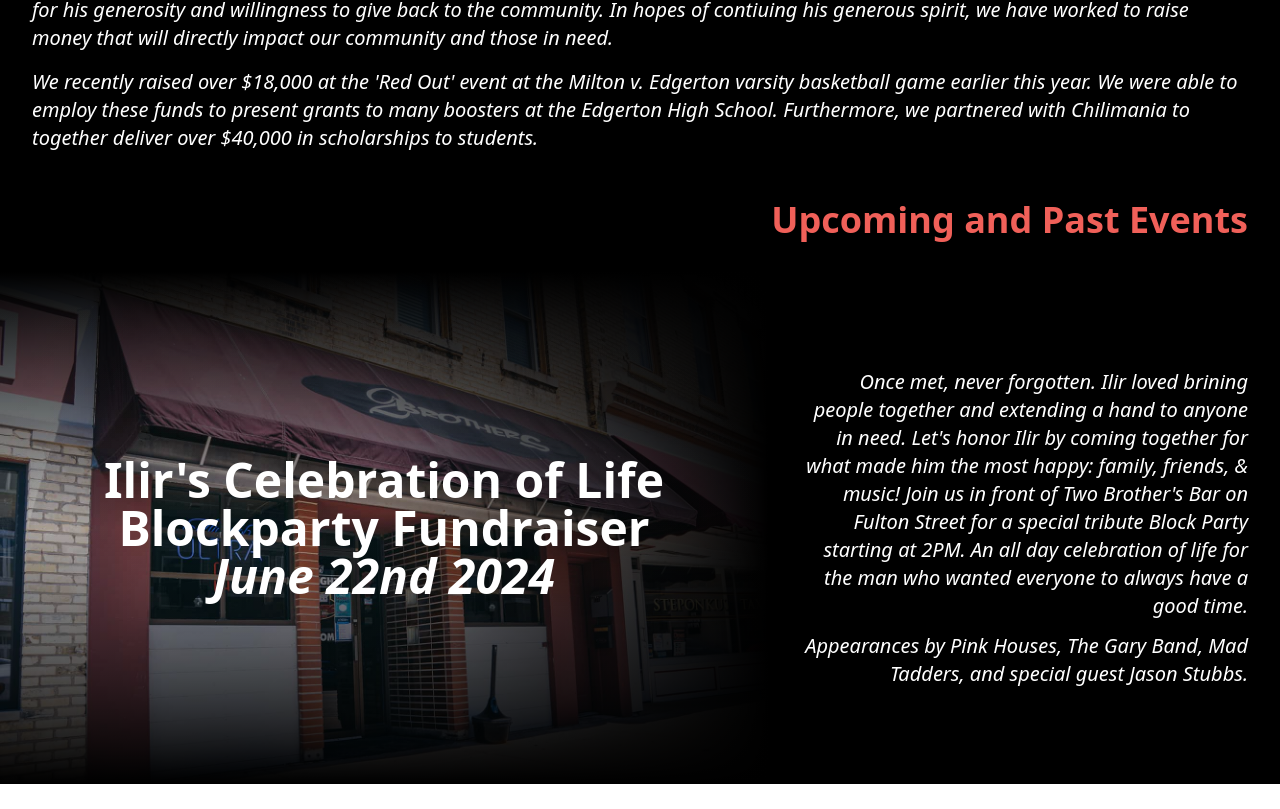
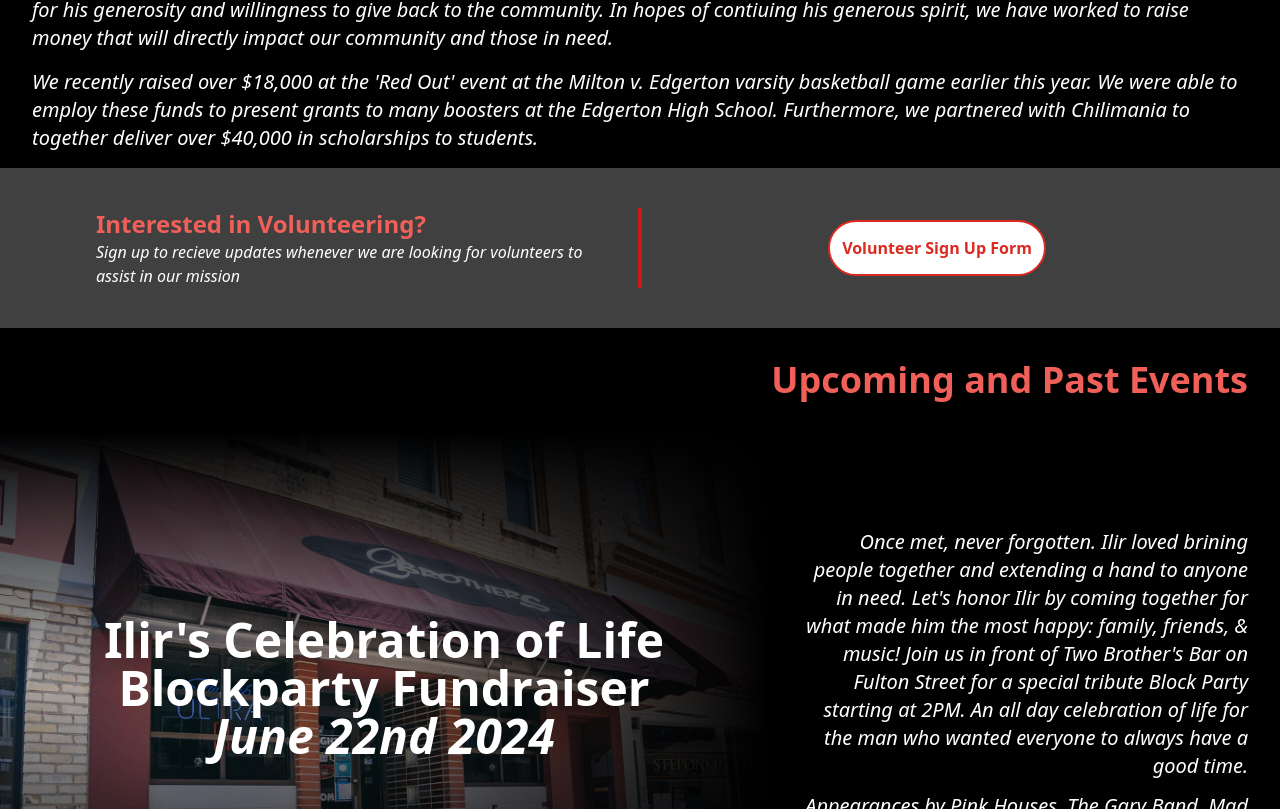
Before and after one commit to banushi-a/ilirs-giving-heart-foundation, a Next.js app: page / in a window 1280 px wide. Shown: the part 1070-1879 px from the top of the page. Before the commit the page ends 1854 px from the top, so only its background shows below. Built offline with nearby package versions, Linux system fonts and the light colour scheme.

Commit message:
Add Volunteer Sign Up

```diff
--- a/src/app/page.tsx
+++ b/src/app/page.tsx
@@ -1,6 +1,7 @@
 import AboutSection from "../components/AboutSection";
 import EventsSection from "../components/EventsSection";
 import HeroSection from "../components/HeroSection";
+import VolunteerSection from "../components/VolunteerSection";
 
 export default function Home() {
   return (
@@ -8,6 +9,7 @@ export default function Home() {
       {/* <Links /> */}
       <HeroSection />
       <AboutSection />
+      <VolunteerSection />
       <EventsSection />
     </main>
   );
--- /dev/null
+++ b/src/components/Button.tsx
@@ -0,0 +1,19 @@
+type ButtonProps = {
+  href: string;
+  target?: string;
+  text: string;
+  extraStyles?: string;
+};
+
+export default function Button(props: ButtonProps) {
+  return (
+    <a href={props.href} target={props.target || "_self"}>
+      <button
+        type="button"
+        className={`flex items-center justify-center font-semibold border-2 bg-white rounded-full px-3 py-2 gap-x-2 hover:bg-gray-200 transition-colors duration-300 ease-in-out overflow-hidden h-14 text-gh-red-600 border-gh-red-600 ${props.extraStyles}`}
+      >
+        {props.text}
+      </button>
+    </a>
+  );
+}
--- /dev/null
+++ b/src/components/VolunteerSection.tsx
@@ -0,0 +1,25 @@
+import Button from "./Button";
+
+export default function VolunteerSection() {
+  return (
+    <section className="bg-neutral-700 text-white w-full grid grid-cols-2 gap-y-4 py-10 px-12">
+      <div className="col-span-2 md:col-span-1 md:border-r-2 border-gh-red-800 md:px-12">
+        <h2 className="text-2xl font-semibold text-gh-red-200">
+          Interested in Volunteering?
+        </h2>
+        <p className="italic">
+          Sign up to recieve updates whenever we are looking for volunteers to
+          assist in our mission
+        </p>
+      </div>
+      <div className="flex items-center justify-start md:justify-center col-span-2 md:col-span-1 md:border-l-2 border-gh-red-800 md:p-2">
+        <Button
+          href={"https://forms.fillout.com/t/vvjaUXLWRWus"}
+          target={"_blank"}
+          text={"Volunteer Sign Up Form"}
+          extraStyles={"px-10"}
+        />
+      </div>
+    </section>
+  );
+}
```
